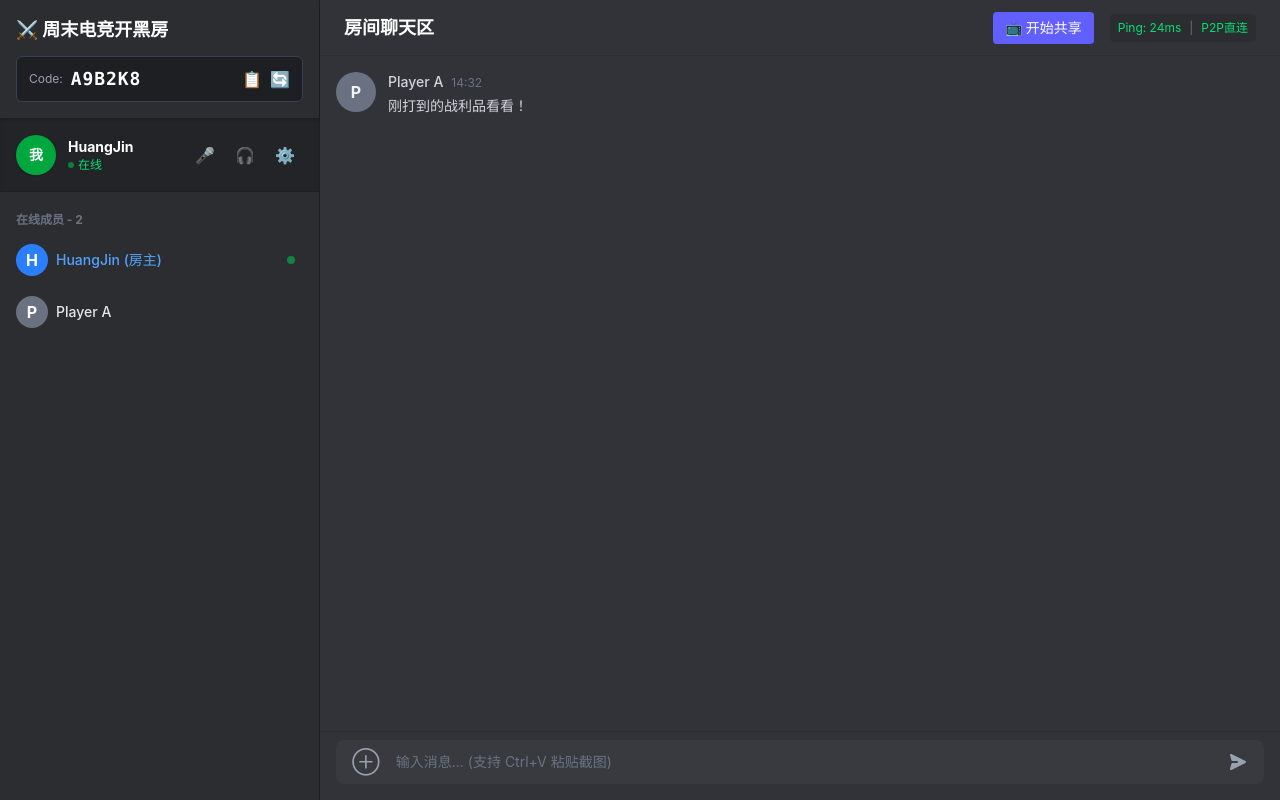
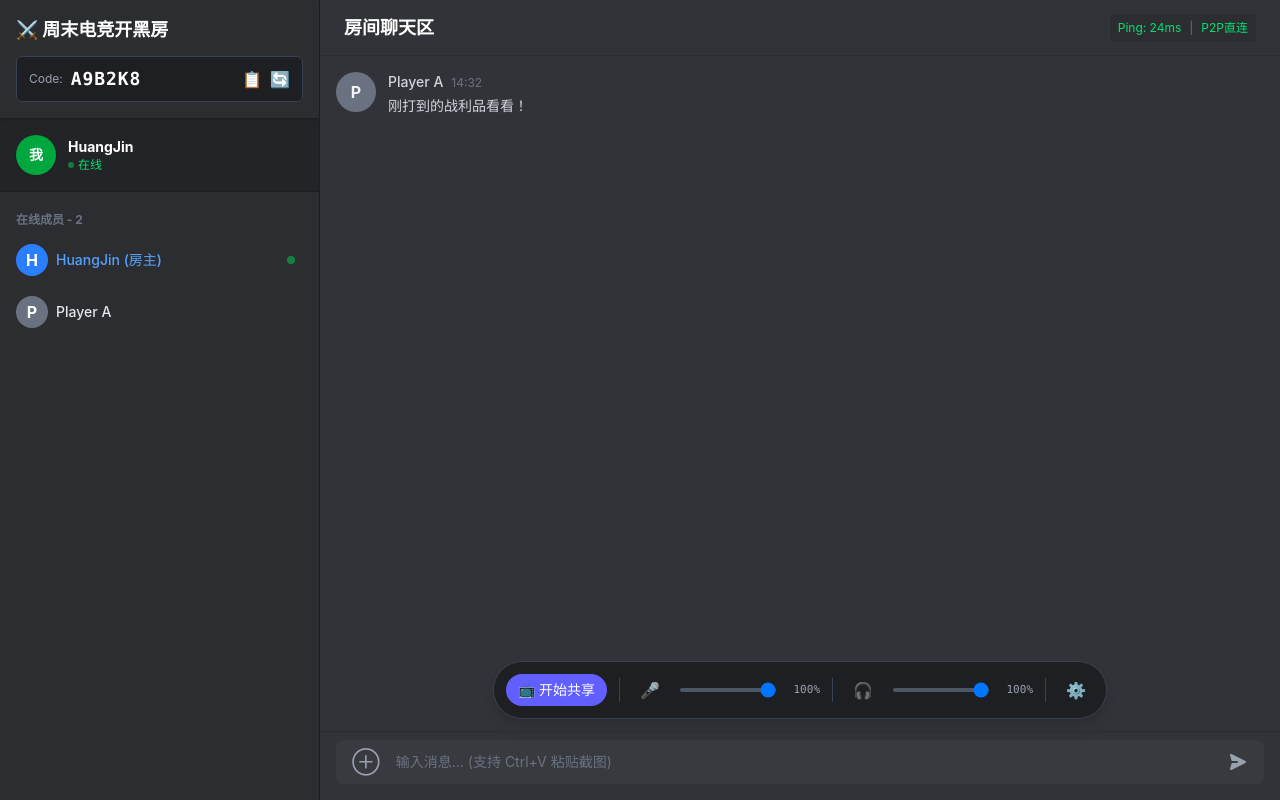
Before and after one commit to jinhuang712/pivi, a React (Vite) app: page / in a window 1280 px wide. Both pictures are taken after a click on the button "创建新房间". Built offline with nearby package versions, Linux system fonts and the light colour scheme.

Commit message:
feat(ui): center call controls and add mic volume/mute

```diff
--- a/spec/07-product-design/demo-channel.html
+++ b/spec/07-product-design/demo-channel.html
@@ -104,22 +104,13 @@
         </div>
       </div>
 
-      <!-- 我的信息与设置 (原底部面板) -->
-      <div class="p-4 bg-[#232428] flex items-center justify-between border-b border-[#1e1f22] shadow-inner">
+      <div class="p-4 bg-[#232428] flex items-center justify-between border-b border-[#1e1f22]">
         <div class="flex items-center space-x-3">
           <div class="w-10 h-10 bg-green-600 rounded-full flex items-center justify-center text-sm font-bold text-white shadow-sm">我</div>
           <div class="flex flex-col">
             <span class="text-sm font-bold leading-tight text-white mb-0.5">HuangJin</span>
             <span class="text-xs text-green-400 leading-tight flex items-center"><span class="w-1.5 h-1.5 bg-green-500 rounded-full mr-1 animate-pulse"></span>在线</span>
           </div>
-        </div>
-        <div class="flex space-x-1 text-gray-400">
-          <button id="btn-toggle-mic" class="hover:text-white p-2 rounded hover:bg-gray-700 transition-colors relative" title="麦克风开关">
-            🎤
-            <span id="mic-muted-badge" class="absolute top-1 right-1 w-2 h-2 bg-red-500 rounded-full hidden"></span>
-          </button>
-          <button id="btn-toggle-speaker" class="hover:text-white p-2 rounded hover:bg-gray-700 transition-colors" title="扬声器开关">🎧</button>
-          <button id="btn-open-settings" class="hover:text-white p-2 rounded hover:bg-gray-700 transition-colors" title="设置">⚙️</button>
         </div>
       </div>
 
@@ -155,26 +146,6 @@
           </div>
         </div>
       </div>
-
-      <!-- 底部：本地全局控制面板 -->
-      <div class="h-14 bg-[#232428] flex items-center justify-between px-3">
-        <div class="flex items-center space-x-2">
-          <div class="w-8 h-8 bg-green-600 rounded-full flex items-center justify-center text-sm relative">
-            我
-            <!-- 麦克风关闭的小红标，初始隐藏 -->
-            <div id="mic-muted-badge" class="absolute -bottom-1 -right-1 bg-red-500 rounded-full w-4 h-4 flex items-center justify-center text-[8px] hidden">🔇</div>
-          </div>
-          <div class="flex flex-col">
-            <span class="text-xs font-bold leading-tight">HuangJin</span>
-            <span class="text-[10px] text-green-400 leading-tight" id="connection-status">在线</span>
-          </div>
-        </div>
-        <div class="flex space-x-1 text-gray-400">
-          <button id="btn-toggle-mic" class="hover:text-white p-1.5 rounded hover:bg-gray-700 transition-colors" title="麦克风开关">🎤</button>
-          <button id="btn-toggle-speaker" class="hover:text-white p-1.5 rounded hover:bg-gray-700 transition-colors" title="扬声器开关">🎧</button>
-          <button id="btn-open-settings" class="hover:text-white p-1.5 rounded hover:bg-gray-700 transition-colors" title="设置">⚙️</button>
-        </div>
-      </div>
     </aside>
 
     <!-- 右侧：主交互区 -->
@@ -192,19 +163,32 @@
         </div>
       </div>
 
+      <div id="expanded-share-area" class="hidden flex-1 bg-[#1e1f22] border-b border-[#2b2d31] flex-col items-center justify-center relative min-h-0">
+        <button id="btn-shrink-share" class="absolute top-4 right-4 bg-black bg-opacity-60 hover:bg-opacity-80 text-white px-3 py-1 rounded text-sm transition-all z-10">缩小至角落 ↘️</button>
+        <span class="text-6xl mb-4">🎮</span>
+        <span class="text-gray-400 font-medium">完整屏幕画面</span>
+      </div>
+
       <!-- 屏幕共享预览占位区 -->
       <div class="flex-1 flex items-center justify-center p-4">
         <div class="w-full h-full border-2 border-dashed border-gray-600 rounded-lg flex flex-col items-center justify-center text-gray-500 bg-[#2b2d31]">
           <span class="text-4xl mb-2">🎮</span>
           <p>当前无人共享屏幕</p>
-          <button id="btn-start-share" class="mt-4 px-4 py-2 bg-indigo-500 hover:bg-indigo-600 text-white rounded text-sm font-medium transition-colors">
-            开始共享我的屏幕
-          </button>
         </div>
       </div>
 
+      <div id="pip-share-area" class="hidden absolute top-16 right-4 z-20 w-64 h-36 bg-black border border-gray-600 rounded-lg shadow-2xl overflow-hidden group cursor-pointer">
+        <div class="absolute inset-0 flex items-center justify-center blur-sm group-hover:blur-none transition-all duration-300">
+          <span class="text-4xl">🎮</span>
+        </div>
+        <div class="absolute inset-0 bg-black bg-opacity-40 group-hover:bg-opacity-10 transition-all flex items-center justify-center">
+          <span class="text-white text-sm font-bold bg-black bg-opacity-60 px-3 py-1 rounded opacity-100 group-hover:opacity-0 transition-opacity">点击放大画面</span>
+        </div>
+        <div class="absolute bottom-2 left-2 text-[10px] text-white bg-black bg-opacity-60 px-1.5 py-0.5 rounded">正在共享</div>
+      </div>
+
       <!-- 底部：聊天框 (Chatbox) -->
-      <div class="h-64 border-t border-[#2b2d31] flex flex-col">
+      <div id="chat-container" class="h-64 border-t border-[#2b2d31] flex flex-col">
         <!-- 消息列表 -->
         <div class="flex-1 p-4 overflow-y-auto space-y-4" id="chat-messages">
           <div class="flex space-x-3">
@@ -219,6 +203,31 @@
                 [图片预览]
               </div>
             </div>
+          </div>
+        </div>
+
+        <div class="px-4 pb-3">
+          <div class="mx-auto w-fit bg-[#1e1f22] border border-gray-700 rounded-full px-3 py-2 flex items-center space-x-3 shadow-lg">
+            <button id="btn-start-share" class="text-sm bg-indigo-500 hover:bg-indigo-600 text-white px-3 py-1.5 rounded-full transition-colors flex items-center space-x-1">
+              <span>📺</span>
+              <span>开始共享</span>
+            </button>
+            <select id="share-quality" class="bg-[#2b2d31] text-xs text-gray-300 border border-gray-700 rounded-full px-2 py-1 outline-none cursor-pointer hidden">
+              <option value="720p">720p</option>
+              <option value="1080p" selected>1080p</option>
+              <option value="原画">原画</option>
+            </select>
+            <button id="btn-stop-share" class="text-sm bg-red-500 hover:bg-red-600 text-white px-3 py-1.5 rounded-full transition-colors hidden">停止共享</button>
+            <div class="h-6 w-px bg-gray-700"></div>
+            <button id="btn-toggle-mic" class="p-2 rounded-full text-gray-300 hover:text-white transition-colors" title="麦克风开关">🎤</button>
+            <input id="mic-volume" type="range" min="0" max="100" value="100" class="w-24 h-1 bg-gray-600 rounded-lg appearance-none cursor-pointer" title="麦克风音量">
+            <span id="mic-volume-value" class="text-[11px] text-gray-400 font-mono w-8 text-right">100%</span>
+            <div class="h-6 w-px bg-gray-700"></div>
+            <button id="btn-toggle-speaker" class="p-2 rounded-full text-gray-300 hover:text-white transition-colors" title="扬声器开关">🎧</button>
+            <input id="speaker-volume" type="range" min="0" max="100" value="100" class="w-24 h-1 bg-gray-600 rounded-lg appearance-none cursor-pointer" title="扬声器音量">
+            <span id="speaker-volume-value" class="text-[11px] text-gray-400 font-mono w-8 text-right">100%</span>
+            <div class="h-6 w-px bg-gray-700"></div>
+            <button id="btn-open-settings" class="p-2 rounded-full text-gray-300 hover:text-white transition-colors" title="设置">⚙️</button>
           </div>
         </div>
 
@@ -432,42 +441,51 @@
     });
 
     // ----------------------------------------------------
-    // 3. 麦克风/扬声器/设置 交互逻辑
+    // 3. 中置控制条交互逻辑（共享/麦克风/扬声器/设置）
     // ----------------------------------------------------
     let micMuted = false;
     let speakerMuted = false;
+    const micToggleBtn = document.getElementById('btn-toggle-mic');
+    const micVolume = document.getElementById('mic-volume');
+    const micVolumeValue = document.getElementById('mic-volume-value');
+    const speakerToggleBtn = document.getElementById('btn-toggle-speaker');
+    const speakerVolume = document.getElementById('speaker-volume');
+    const speakerVolumeValue = document.getElementById('speaker-volume-value');
 
-    document.getElementById('btn-toggle-mic').addEventListener('click', (e) => {
+    micToggleBtn.addEventListener('click', (e) => {
       micMuted = !micMuted;
       const btn = e.currentTarget;
-      const badge = document.getElementById('mic-muted-badge');
-      const indicator = document.getElementById('my-speaking-indicator');
-
       if (micMuted) {
+        btn.innerText = '🎙️';
         btn.classList.add('text-red-400');
-        btn.classList.remove('text-gray-400');
-        badge.classList.remove('hidden');
-        indicator.classList.remove('animate-pulse', 'bg-green-500');
-        indicator.classList.add('bg-gray-600');
+        btn.classList.remove('text-gray-300');
       } else {
+        btn.innerText = '🎤';
         btn.classList.remove('text-red-400');
-        btn.classList.add('text-gray-400');
-        badge.classList.add('hidden');
-        indicator.classList.add('animate-pulse', 'bg-green-500');
-        indicator.classList.remove('bg-gray-600');
+        btn.classList.add('text-gray-300');
       }
     });
 
-    document.getElementById('btn-toggle-speaker').addEventListener('click', (e) => {
+    micVolume.addEventListener('input', (e) => {
+      micVolumeValue.innerText = `${e.target.value}%`;
+    });
+
+    speakerToggleBtn.addEventListener('click', (e) => {
       speakerMuted = !speakerMuted;
       const btn = e.currentTarget;
       if (speakerMuted) {
+        btn.innerText = '🔇';
         btn.classList.add('text-red-400');
-        btn.classList.remove('text-gray-400');
+        btn.classList.remove('text-gray-300');
       } else {
+        btn.innerText = '🎧';
         btn.classList.remove('text-red-400');
-        btn.classList.add('text-gray-400');
+        btn.classList.add('text-gray-300');
       }
+    });
+
+    speakerVolume.addEventListener('input', (e) => {
+      speakerVolumeValue.innerText = `${e.target.value}%`;
     });
 
     // ----------------------------------------------------
@@ -578,37 +596,36 @@
 
     // 屏幕共享切换
     let isSharing = false;
-    let isExpanded = false;
-
     const btnStartShare = document.getElementById('btn-start-share');
+    const btnStopShare = document.getElementById('btn-stop-share');
+    const shareQuality = document.getElementById('share-quality');
+    const pipArea = document.getElementById('pip-share-area');
     const expandedArea = document.getElementById('expanded-share-area');
-    const pipArea = document.getElementById('pip-share-area');
     const chatContainer = document.getElementById('chat-container');
     const btnShrinkShare = document.getElementById('btn-shrink-share');
 
-    btnStartShare.addEventListener('click', (e) => {
-      isSharing = !isSharing;
-      if (isSharing) {
-        // Start sharing (default to PIP)
-        e.currentTarget.innerHTML = `<span>🛑</span><span>停止共享</span>`;
-        e.currentTarget.classList.replace('bg-indigo-500', 'bg-red-500');
-        e.currentTarget.classList.replace('hover:bg-indigo-600', 'hover:bg-red-600');
-        pipArea.classList.remove('hidden');
-      } else {
-        // Stop sharing
-        e.currentTarget.innerHTML = `<span>📺</span><span>开始共享</span>`;
-        e.currentTarget.classList.replace('bg-red-500', 'bg-indigo-500');
-        e.currentTarget.classList.replace('hover:bg-red-600', 'hover:bg-indigo-600');
-        pipArea.classList.add('hidden');
-        expandedArea.classList.add('hidden');
-        chatContainer.classList.remove('h-1/3');
-        chatContainer.classList.add('flex-1');
-        isExpanded = false;
-      }
+    btnStartShare.addEventListener('click', () => {
+      isSharing = true;
+      btnStartShare.classList.add('hidden');
+      btnStopShare.classList.remove('hidden');
+      shareQuality.classList.remove('hidden');
+      pipArea.classList.remove('hidden');
+    });
+
+    btnStopShare.addEventListener('click', () => {
+      isSharing = false;
+      btnStopShare.classList.add('hidden');
+      shareQuality.classList.add('hidden');
+      btnStartShare.classList.remove('hidden');
+      pipArea.classList.add('hidden');
+      expandedArea.classList.add('hidden');
+      expandedArea.classList.remove('flex');
+      chatContainer.classList.remove('h-1/3');
+      chatContainer.classList.add('flex-1');
     });
 
     pipArea.addEventListener('click', () => {
-      isExpanded = true;
+      if (!isSharing) return;
       pipArea.classList.add('hidden');
       expandedArea.classList.remove('hidden');
       expandedArea.classList.add('flex');
@@ -617,7 +634,6 @@
     });
 
     btnShrinkShare.addEventListener('click', () => {
-      isExpanded = false;
       expandedArea.classList.add('hidden');
       expandedArea.classList.remove('flex');
       pipArea.classList.remove('hidden');
--- a/src/App.tsx
+++ b/src/App.tsx
@@ -10,7 +10,7 @@ function App() {
   const [appState, setAppState] = useState<'join' | 'confirm' | 'channel'>('join');
   const [isSettingsOpen, setIsSettingsOpen] = useState(false);
 
-  const handleCodeComplete = (code: string) => {
+  const handleCodeComplete = (_code: string) => {
     // roomCode logic is removed or handled elsewhere, simply set joined
     setAppState('confirm');
   };
@@ -39,8 +39,8 @@ function App() {
       {/* 2. 主频道视图 */}
       {appState === 'channel' && (
         <>
-          <Sidebar roomName="周末电竞开黑房" onOpenSettings={() => setIsSettingsOpen(true)} />
-          <MainArea />
+          <Sidebar roomName="周末电竞开黑房" />
+          <MainArea onOpenSettings={() => setIsSettingsOpen(true)} />
         </>
       )}
 
--- a/src/components/MainArea.tsx
+++ b/src/components/MainArea.tsx
@@ -8,10 +8,18 @@ interface ChatMessage {
   isSelf: boolean;
 }
 
-const MainArea: React.FC = () => {
+interface MainAreaProps {
+  onOpenSettings?: () => void;
+}
+
+const MainArea: React.FC<MainAreaProps> = ({ onOpenSettings }) => {
   const [isSharing, setIsSharing] = useState(false);
   const [isExpandedShare, setIsExpandedShare] = useState(false);
   const [quality, setQuality] = useState('1080p');
+  const [isMicMuted, setIsMicMuted] = useState(false);
+  const [micVolume, setMicVolume] = useState(100);
+  const [isSpeakerMuted, setIsSpeakerMuted] = useState(false);
+  const [speakerVolume, setSpeakerVolume] = useState(100);
   const [inputValue, setInputValue] = useState('');
   const [showError, setShowError] = useState(false);
   const [messages, setMessages] = useState<ChatMessage[]>([
@@ -50,45 +58,22 @@ const MainArea: React.FC = () => {
     setTimeout(() => setShowError(false), 3000);
   };
 
+  const handleSpeakerToggle = () => {
+    setIsSpeakerMuted(prev => !prev);
+  };
+
+  const handleMicToggle = () => {
+    setIsMicMuted(prev => !prev);
+  };
+
   return (
     <main className="flex-1 flex flex-col relative bg-[#313338] h-full overflow-hidden">
-      {/* 顶部导航与网络面板指示器 */}
       <div className="h-14 border-b border-[#2b2d31] flex justify-between items-center px-6 flex-shrink-0">
         <div className="flex space-x-4 text-white font-bold text-lg">
           <span>房间聊天区</span>
         </div>
 
         <div className="flex items-center space-x-4">
-          {/* 共享控制 */}
-          {!isSharing ? (
-            <button
-              onClick={() => setIsSharing(true)}
-              className="text-sm bg-indigo-500 hover:bg-indigo-600 text-white px-3 py-1.5 rounded transition-colors flex items-center space-x-1"
-            >
-              <span>📺</span>
-              <span>开始共享</span>
-            </button>
-          ) : (
-            <div className="flex items-center space-x-2">
-              <select
-                value={quality}
-                onChange={(e) => setQuality(e.target.value)}
-                className="bg-[#1e1f22] text-xs text-gray-300 border border-gray-700 rounded px-2 py-1 outline-none cursor-pointer"
-              >
-                <option value="720p">720p</option>
-                <option value="1080p">1080p</option>
-                <option value="原画">原画</option>
-              </select>
-              <button
-                onClick={() => { setIsSharing(false); setIsExpandedShare(false); }}
-                className="text-sm bg-red-500 hover:bg-red-600 text-white px-3 py-1.5 rounded transition-colors"
-              >
-                停止共享
-              </button>
-            </div>
-          )}
-
-          {/* 网络状态看板开关 */}
           <div
             className="flex items-center space-x-2 text-xs text-green-400 bg-[#2b2d31] px-2 py-1.5 rounded cursor-pointer hover:bg-[#1e1f22]"
             title="点击展开/收起网络详情"
@@ -100,10 +85,7 @@ const MainArea: React.FC = () => {
         </div>
       </div>
 
-      {/* Main Content Area */}
       <div className="flex-1 flex flex-col relative min-h-0">
-
-        {/* Expanded Screen Share Area */}
         {isExpandedShare && isSharing && (
           <div className="flex-1 bg-[#1e1f22] border-b border-[#2b2d31] flex flex-col items-center justify-center relative min-h-0">
             <button
@@ -117,10 +99,7 @@ const MainArea: React.FC = () => {
           </div>
         )}
 
-        {/* Chat Area */}
         <div className={`flex flex-col bg-[#313338] min-h-0 ${isExpandedShare && isSharing ? 'h-1/3' : 'flex-1'}`}>
-
-          {/* Floating Thumbnail (PIP) */}
           {!isExpandedShare && isSharing && (
             <div
               className="absolute top-4 right-4 z-20 w-64 h-36 bg-black border border-gray-600 rounded-lg shadow-2xl overflow-hidden group cursor-pointer"
@@ -143,7 +122,6 @@ const MainArea: React.FC = () => {
             </div>
           )}
 
-          {/* 消息列表 */}
           <div className="flex-1 p-4 overflow-y-auto space-y-4" id="chat-messages">
             {messages.map((msg) => (
               <div key={msg.id} className="flex space-x-3">
@@ -163,9 +141,84 @@ const MainArea: React.FC = () => {
             ))}
           </div>
 
-          {/* 输入框区域 */}
+          <div className="px-4 pb-3">
+            <div className="mx-auto w-fit bg-[#1e1f22] border border-gray-700 rounded-full px-3 py-2 flex items-center space-x-3 shadow-lg">
+              {!isSharing ? (
+                <button
+                  onClick={() => setIsSharing(true)}
+                  className="text-sm bg-indigo-500 hover:bg-indigo-600 text-white px-3 py-1.5 rounded-full transition-colors flex items-center space-x-1"
+                >
+                  <span>📺</span>
+                  <span>开始共享</span>
+                </button>
+              ) : (
+                <>
+                  <select
+                    value={quality}
+                    onChange={(e) => setQuality(e.target.value)}
+                    className="bg-[#2b2d31] text-xs text-gray-300 border border-gray-700 rounded-full px-2 py-1 outline-none cursor-pointer"
+                  >
+                    <option value="720p">720p</option>
+                    <option value="1080p">1080p</option>
+                    <option value="原画">原画</option>
+                  </select>
+                  <button
+                    onClick={() => { setIsSharing(false); setIsExpandedShare(false); }}
+                    className="text-sm bg-red-500 hover:bg-red-600 text-white px-3 py-1.5 rounded-full transition-colors"
+                  >
+                    停止共享
+                  </button>
+                </>
+              )}
+
+              <div className="h-6 w-px bg-gray-700" />
+              <button
+                onClick={handleMicToggle}
+                className={`p-2 rounded-full transition-colors ${isMicMuted ? 'text-red-400 hover:text-red-300' : 'text-gray-300 hover:text-white'}`}
+                title="麦克风开关"
+              >
+                {isMicMuted ? '🎙️' : '🎤'}
+              </button>
+              <input
+                type="range"
+                min="0"
+                max="100"
+                value={micVolume}
+                onChange={(e) => setMicVolume(parseInt(e.target.value, 10))}
+                className="w-24 h-1 bg-gray-600 rounded-lg appearance-none cursor-pointer"
+                title="麦克风音量"
+              />
+              <span className="text-[11px] text-gray-400 font-mono w-8 text-right">{micVolume}%</span>
+              <div className="h-6 w-px bg-gray-700" />
+              <button
+                onClick={handleSpeakerToggle}
+                className={`p-2 rounded-full transition-colors ${isSpeakerMuted ? 'text-red-400 hover:text-red-300' : 'text-gray-300 hover:text-white'}`}
+                title="扬声器开关"
+              >
+                {isSpeakerMuted ? '🔇' : '🎧'}
+              </button>
+              <input
+                type="range"
+                min="0"
+                max="100"
+                value={speakerVolume}
+                onChange={(e) => setSpeakerVolume(parseInt(e.target.value, 10))}
+                className="w-24 h-1 bg-gray-600 rounded-lg appearance-none cursor-pointer"
+                title="扬声器音量"
+              />
+              <span className="text-[11px] text-gray-400 font-mono w-8 text-right">{speakerVolume}%</span>
+              <div className="h-6 w-px bg-gray-700" />
+              <button
+                onClick={onOpenSettings}
+                className="p-2 rounded-full text-gray-300 hover:text-white transition-colors"
+                title="设置"
+              >
+                ⚙️
+              </button>
+            </div>
+          </div>
+
           <div className="p-4 pt-2 relative border-t border-[#2b2d31]">
-          {/* 错误提示气泡 */}
           {showError && (
             <div className="absolute -top-8 left-4 bg-red-500 text-white text-xs px-3 py-1 rounded shadow-lg">
               ⚠️ 图片大小不能超过 5MB
--- a/src/components/Sidebar.tsx
+++ b/src/components/Sidebar.tsx
@@ -3,10 +3,9 @@ import MemberItem, { Member } from './MemberItem';
 
 interface SidebarProps {
   roomName: string;
-  onOpenSettings?: () => void;
 }
 
-const Sidebar: React.FC<SidebarProps> = ({ roomName, onOpenSettings }) => {
+const Sidebar: React.FC<SidebarProps> = ({ roomName }) => {
   // Mock data for members
   const [members, setMembers] = useState<Member[]>([
     {
@@ -82,25 +81,13 @@ const Sidebar: React.FC<SidebarProps> = ({ roomName, onOpenSettings }) => {
         </div>
       </div>
 
-      {/* 我的信息与设置 (原底部面板) */}
-      <div className="p-4 bg-[#232428] flex items-center justify-between border-b border-[#1e1f22] shadow-inner">
+      <div className="p-4 bg-[#232428] flex items-center justify-between border-b border-[#1e1f22]">
         <div className="flex items-center space-x-3">
           <div className="w-10 h-10 bg-green-600 rounded-full flex items-center justify-center text-sm font-bold text-white shadow-sm">我</div>
           <div className="flex flex-col">
             <span className="text-sm font-bold leading-tight text-white mb-0.5">HuangJin</span>
             <span className="text-xs text-green-400 leading-tight flex items-center"><span className="w-1.5 h-1.5 bg-green-500 rounded-full mr-1 animate-pulse"></span>在线</span>
           </div>
-        </div>
-        <div className="flex space-x-1 text-gray-400">
-          <button className="hover:text-white p-2 rounded hover:bg-gray-700 transition-colors" title="麦克风开关">🎤</button>
-          <button className="hover:text-white p-2 rounded hover:bg-gray-700 transition-colors" title="扬声器开关">🎧</button>
-          <button
-            onClick={onOpenSettings}
-            className="hover:text-white p-2 rounded hover:bg-gray-700 transition-colors"
-            title="设置"
-          >
-            ⚙️
-          </button>
         </div>
       </div>
 
@@ -116,6 +103,7 @@ const Sidebar: React.FC<SidebarProps> = ({ roomName, onOpenSettings }) => {
           />
         ))}
       </div>
+
     </aside>
   );
 };
```
Also changed, not shown: spec/03-client/desktop-app-design.md (+1 -0 lines), spec/06-delivery/project-tracker.md (+6 -3 lines), spec/07-product-design/channel-prd.md (+10 -9 lines), spec/07-product-design/detailed-prd.md (+1 -0 lines), spec/08-technical-design/audio-routing.md (+6 -0 lines), spec/09-testing/test-media-routing.md (+11 -0 lines), spec/09-testing/test-strategy.md (+1 -0 lines), 2 other files (tests, documents, lock files or other folders).
